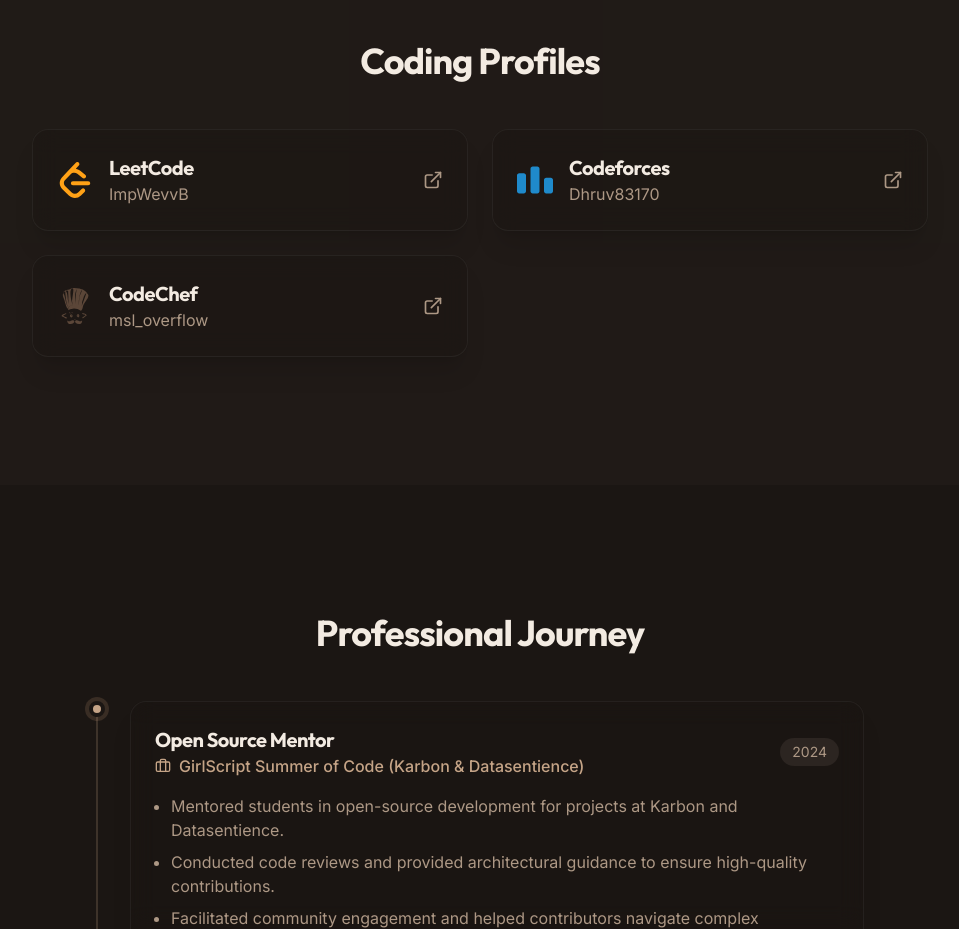
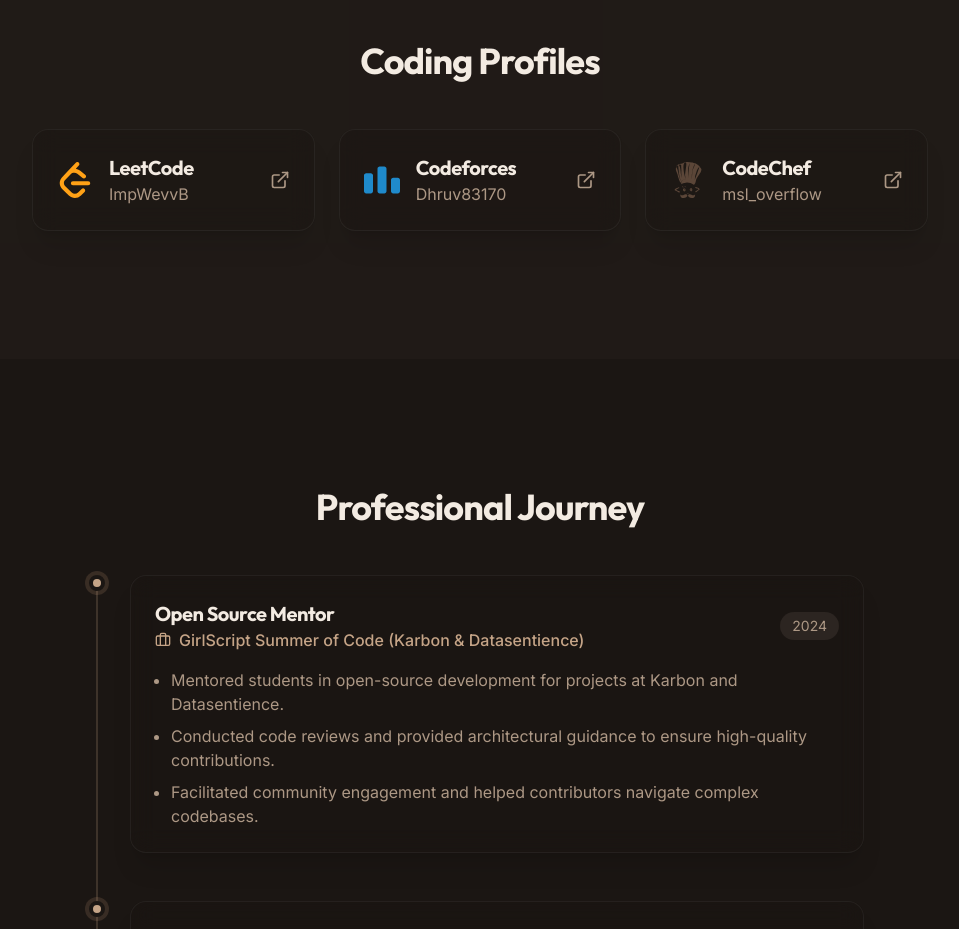
Before and after one commit to dhruvv1101/portfolio, a React (Vite) app: page / in a window 1280 px wide. Shown: the part 3060-3989 px from the top of the page, without its empty margins (160-1119 px from the left). Built offline with nearby package versions, Linux system fonts and the light colour scheme; a web font is replaced by a local one.

Commit message:
Add Codechef Spacing

```diff
--- a/src/components/CodingProfiles.tsx
+++ b/src/components/CodingProfiles.tsx
@@ -34,7 +34,8 @@
         <h2 className="text-3xl md:text-4xl font-bold mb-12 text-center text-foreground">
           Coding Profiles
         </h2>
-        <div className="grid grid-cols-1 md:grid-cols-2 gap-6">
+        <div className="grid grid-cols-1 md:grid-cols-2 lg:grid-cols-3 gap-6">
+
           {profiles.map((profile) => (
             <a
               key={profile.name}
```
